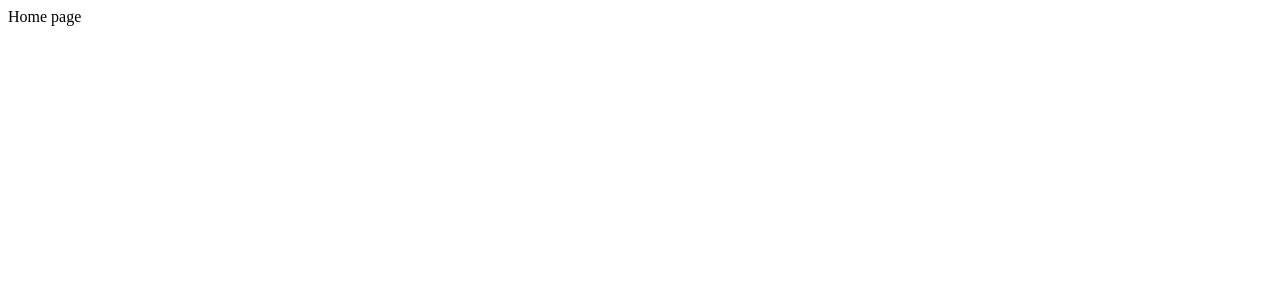
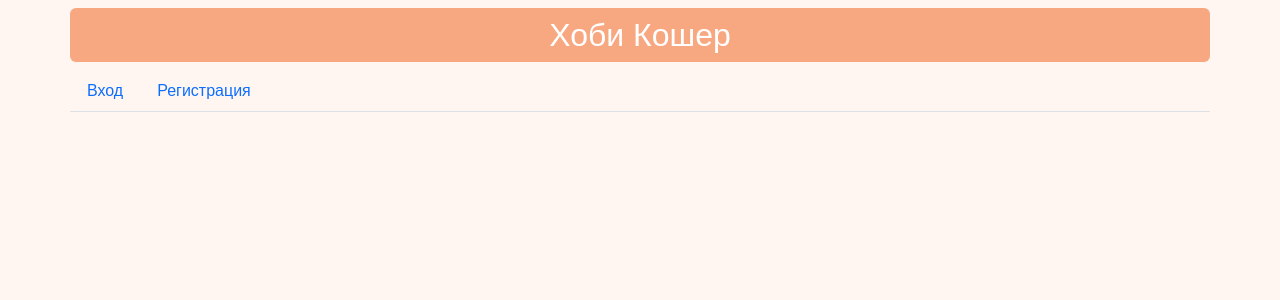
Before and after one commit to maria-pashkulova/hobby-hive, a React (Vite) app in the folder client/: page / in a window 1280 px wide. Shown: the top 300 px of the page. Built offline with nearby package versions, Linux system fonts and the light colour scheme.

Commit message:
react-bootstrap

```diff
--- a/client/package.json
+++ b/client/package.json
@@ -10,7 +10,9 @@
     "preview": "vite preview"
   },
   "dependencies": {
+    "bootstrap": "^5.3.3",
     "react": "^18.2.0",
+    "react-bootstrap": "^2.10.2",
     "react-dom": "^18.2.0",
     "react-router-dom": "^6.23.0"
   },
--- a/client/src/App.css
+++ b/client/src/App.css
@@ -0,0 +1,9 @@
+@import url('https://fonts.googleapis.com/css2?family=Rubik:ital,wght@0,300..900;1,300..900&display=swap');
+
+* {
+    font-family: Rubuk, sans-serif;
+}
+
+html body {
+    background-color: #FFF6F1;
+}
--- a/client/src/App.jsx
+++ b/client/src/App.jsx
@@ -3,8 +3,10 @@ import reactLogo from './assets/react.svg'
 import viteLogo from '/vite.svg'
 import { Routes, Route } from 'react-router-dom';
 import './App.css'
-import HomePage from './components/HomePage';
+import HomePage from './components/Home/HomePage';
 import GroupsPage from './components/GroupsPage';
+
+
 
 function App() {
   const [count, setCount] = useState(0)
--- /dev/null
+++ b/client/src/components/Home/HomePage.css
@@ -0,0 +1,4 @@
+.siteName {
+    /* justify-content: center; */
+    background-color: #F8A881;
+}
--- /dev/null
+++ b/client/src/components/Home/HomePage.jsx
@@ -0,0 +1,33 @@
+import React from 'react';
+import Container from 'react-bootstrap/Container';
+import Row from 'react-bootstrap/Row';
+import Col from 'react-bootstrap/Col';
+
+import Nav from 'react-bootstrap/Nav';
+
+import './HomePage.css'
+
+const HomePage = () => {
+    return (
+
+        <Container>
+            <Row className='mt-2 p-2 rounded h2 text-white justify-content-center siteName '>
+                Хоби Кошер
+            </Row>
+            <Row>
+                <Nav variant="tabs" defaultActiveKey="/home">
+                    <Nav.Item>
+                        <Nav.Link>Вход</Nav.Link>
+                    </Nav.Item>
+                    <Nav.Item>
+                        <Nav.Link eventKey="link-1">Регистрация</Nav.Link>
+                    </Nav.Item>
+
+                </Nav>
+            </Row>
+        </Container >
+
+    )
+}
+
+export default HomePage
--- a/client/src/components/HomePage.jsx
+++ /dev/null
@@ -1,11 +0,0 @@
-import React from 'react'
-
-const HomePage = () => {
-    return (
-        <div>
-            Home page
-        </div>
-    )
-}
-
-export default HomePage
--- a/client/src/main.jsx
+++ b/client/src/main.jsx
@@ -1,7 +1,8 @@
 import React from 'react'
 import ReactDOM from 'react-dom/client'
 import App from './App.jsx'
-import './index.css'
+// import './index.css'
+import 'bootstrap/dist/css/bootstrap.min.css';
 import { BrowserRouter } from 'react-router-dom';
 
 
```
Also changed, not shown: 1 other file (tests, documents, lock files or other folders).
